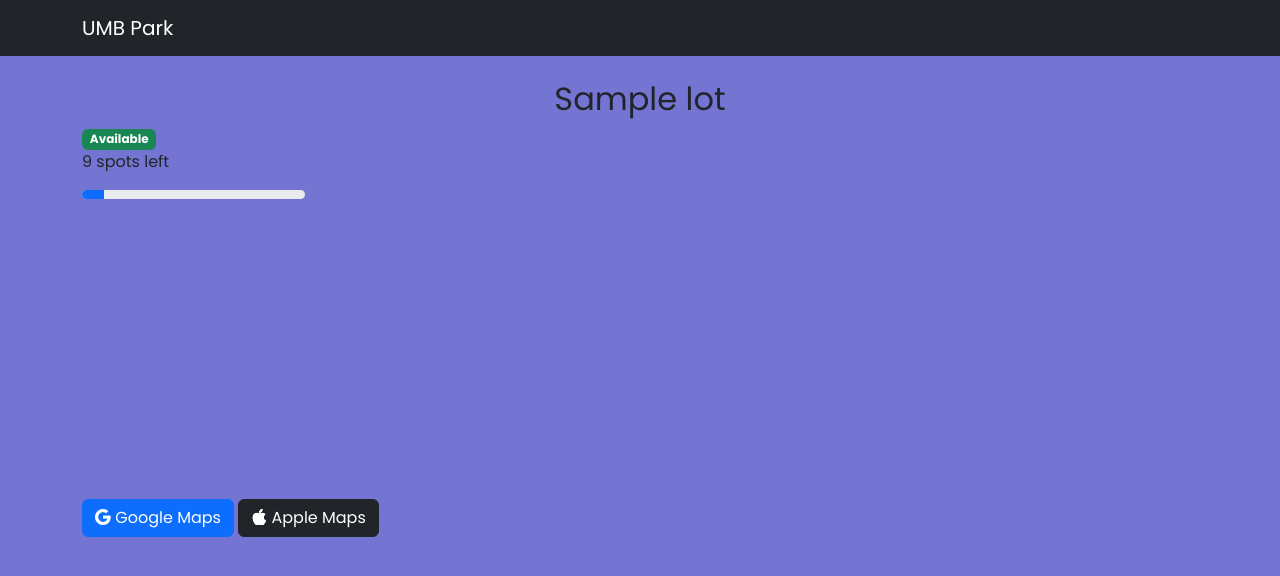
After one commit to Leavemevlx/Parking-App, a Flask app: page /lot/1 in a window 1280 px wide. The commit adds this page. Shown: the top 576 px of the page. Run offline with Flask 3, Linux system fonts and the light colour scheme; tables that the repository leaves empty hold one stand-in row (values such as "Sample post").

Commit message:
Add lot subpages with Google Maps, Apple Maps, progress bar and animations

```diff
--- a/app.py
+++ b/app.py
@@ -12,6 +12,7 @@ class ParkingLot(db.Model):
     status = db.Column(db.Boolean, default=True)
     total_spots = db.Column(db.Integer, nullable=False)
     spots_taken = db.Column(db.Integer, nullable=False)
+    address = db.Column(db.String(300), nullable=True)
 
 
 class SpotEvent(db.Model):
@@ -66,5 +67,16 @@ def quick_sort(lots):
 
     return quick_sort(left) + [pivot] + quick_sort(right)
 
+# making subpages for the garages
+@app.route('/lot/<int:lot_id>')
+
+def lot(lot_id):
+    # get the specific lot by id
+    lot = ParkingLot.query.get(lot_id)
+    return render_template('lot.html', lot=lot)
+
+
+
+
 if __name__ == "__main__":
     app.run(debug=True)
--- a/templates/base.html
+++ b/templates/base.html
@@ -2,11 +2,23 @@
 <html lang="en">
 
 <head>
-
+   <link rel="stylesheet" href="https://cdn.jsdelivr.net/npm/bootstrap-icons@1.11.0/font/bootstrap-icons.css">
    <link href="https://cdn.jsdelivr.net/npm/bootstrap@5.3.0/dist/css/bootstrap.min.css" rel="stylesheet">
    <meta charset="UTF-8">
    <meta name="viewport" content="width=device-width, initial-scale=1.0">
    <style>
+      .btn-car::after {
+         content: ' 🚗';
+         display: inline-block;
+         transition: transform 0.3s ease;
+      }
+
+      .btn-car:hover::after {
+         transform: translateX(5px);
+      }
+
+
+
       body {
          background-color: #7474d3;
       }
--- /dev/null
+++ b/templates/lot.html
@@ -0,0 +1,31 @@
+{% extends 'base.html' %}
+{% block head %}
+<title>{{ lot.name }}</title>
+{% endblock %}
+
+{% block body %}
+<div class="container mt-4">
+    <h2 class="text-center">{{ lot.name }}</h2>
+    {% if lot.total_spots - lot.spots_taken == 0 %}
+    <span class="badge bg-danger">Full</span>
+    {% elif lot.total_spots - lot.spots_taken < lot.total_spots * 0.2 %} <span class="badge bg-warning">Almost
+        Full!</span>
+        {% else %}
+        <span class="badge bg-success">Available</span>
+        {% endif %}
+        <p class="card-text">{{ lot.total_spots - lot.spots_taken }} spots left</p>
+        <div class="progress mt-3" style="height: 9px; width: 20%; margin: 10 auto;">
+            <div class="progress-bar" style="width: {{ (lot.spots_taken / lot.total_spots) * 100 }}%">
+            </div>
+        </div>
+        <div class="d-flex gap-2" style=" height: 300px;"></div>
+        <div class="d-flex gap-2"></div>
+
+            <a href="https://www.google.com/maps/dir/?api=1&destination={{ lot.address }}" class="btn btn-primary"
+                target="_blank"><i class="bi bi-google"></i> Google Maps</a>
+
+            <a href="https://maps.apple.com/?daddr={{ lot.address }}" class="btn btn-dark" target="_blank"><i
+                    class="bi bi-apple"></i> Apple Maps</a>
+        </div>
+</div>
+{% endblock %}
```
Also changed, not shown: templates/index.html (+8 -4 lines).
